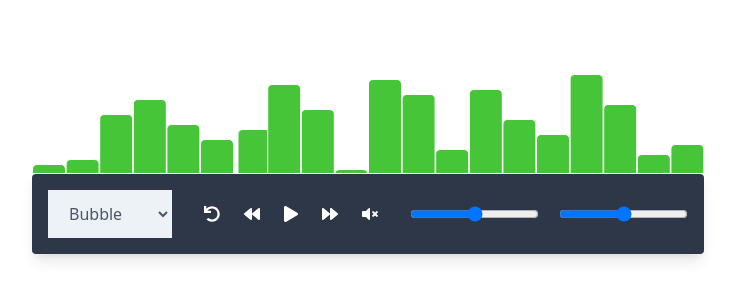
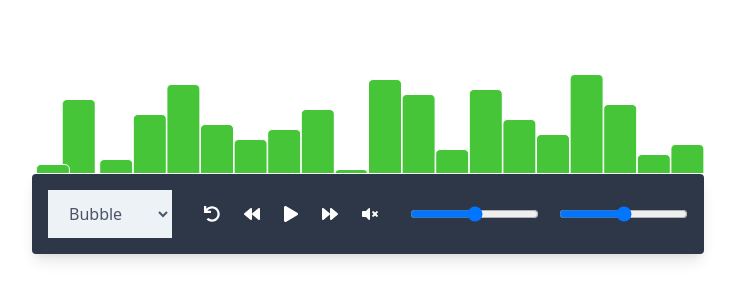
Before and after one commit to bengquist/alg-visualizer, a React (Create React App) app: page / in a window 1280 px wide. Shown: the part 186-486 px from the top of the page, without its empty margins (272-1007 px from the left). Built offline with nearby package versions, Linux system fonts and the light colour scheme.

Commit message:
create magic with refs

```diff
--- a/src/Graph/Bar.tsx
+++ b/src/Graph/Bar.tsx
@@ -1,4 +1,4 @@
-import React from "react";
+import React, { forwardRef } from "react";
 import styled from "styled-components";
 
 type Props = {
@@ -7,11 +7,13 @@ type Props = {
   place: number;
 };
 
-function Bar({ width, height, place }: Props) {
-  return <Container style={{ width, height }} place={place * width} />;
+function Bar({ width, height, place }: Props, ref: any) {
+  return (
+    <Container ref={ref} style={{ width, height }} place={place * width} />
+  );
 }
 
-export default Bar;
+export default forwardRef(Bar);
 
 const Container = styled.div<{ place: number }>`
   position: absolute;
--- a/src/Graph/Graph.tsx
+++ b/src/Graph/Graph.tsx
@@ -1,6 +1,6 @@
 import React, { useEffect, useRef, useState } from "react";
 import styled from "styled-components";
-import { shuffle, swap } from "../helpers";
+import { shuffle } from "../helpers";
 import useInterval from "../hooks/useInterval";
 import Bar from "./Bar";
 
@@ -12,8 +12,7 @@ function Graph() {
   const [bars, setBars] = useState(
     Array.from({ length: barCount }, (_, index) => ++index)
   );
-  const [firstIndex, setFirstIndex] = useState(0);
-  const [secondIndex, setSecondIndex] = useState(0);
+  const barRefs = useRef([]);
 
   useEffect(() => {
     if (ref.current) {
@@ -27,25 +26,37 @@ function Graph() {
   }, []);
 
   const nextSwap = () => {
-    const barsCopy = Array.from(bars);
+    const el1 = barRefs.current[0];
+    const el2 = barRefs.current[1];
 
-    if (barsCopy[secondIndex] > barsCopy[secondIndex + 1]) {
-      swap(barsCopy, secondIndex, secondIndex + 1);
-    }
+    const style1 = window.getComputedStyle(el1);
+    const style2 = window.getComputedStyle(el2);
 
-    setSecondIndex(secondIndex + 1);
-    setBars(barsCopy);
+    const transform1 = style1.getPropertyValue("transform");
+    const transform2 = style2.getPropertyValue("transform");
+
+    //@ts-ignore
+    el1.style.transform = transform2;
+    //@ts-ignore
+    el2.style.transform = transform1;
   };
 
   useInterval(() => nextSwap(), 1000);
 
   const renderBars = () => {
     return bars.map((val, index) => (
-      <Bar key={val} width={barWidth} height={val * 5} place={index} />
+      <Bar
+        key={val}
+        width={barWidth}
+        height={val * 5}
+        place={index}
+        //@ts-ignore
+        ref={(ref) => (barRefs.current[index] = ref)}
+      />
     ));
   };
 
-  console.log(bars);
+  console.log(barRefs);
 
   return <Container ref={ref}>{renderBars()}</Container>;
 }
```
